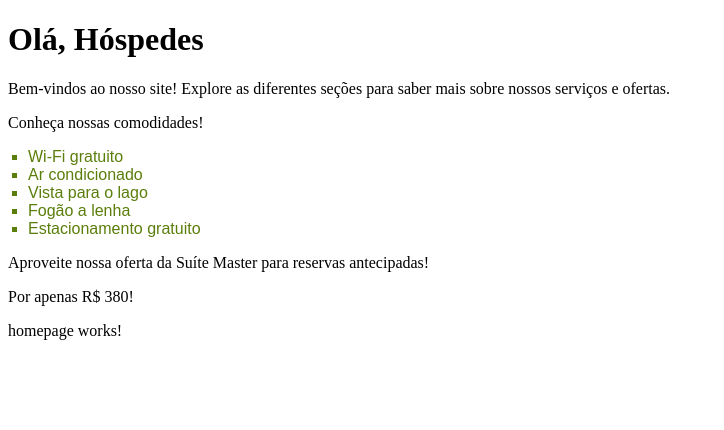
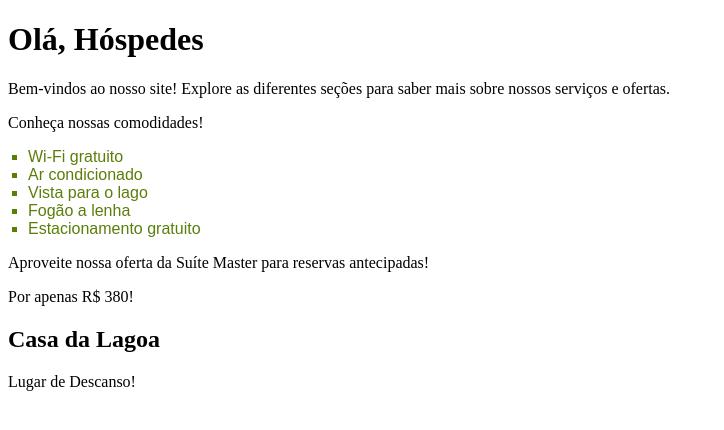
Before and after one commit to katherinykamili/projeto-angular, an Angular app: page / in a window 1280 px wide. Shown: the top 430 px of the page, without its empty margins (0-724 px from the left). Built offline with nearby package versions, Linux system fonts and the light colour scheme.

Commit message:
adicionar título e descrição à página inicial

```diff
--- a/src/app/homepage/homepage.html
+++ b/src/app/homepage/homepage.html
@@ -1 +1,2 @@
-<p>homepage works!</p>
+<h2>Casa da Lagoa</h2>
+<p>Lugar de Descanso!</p>
```
